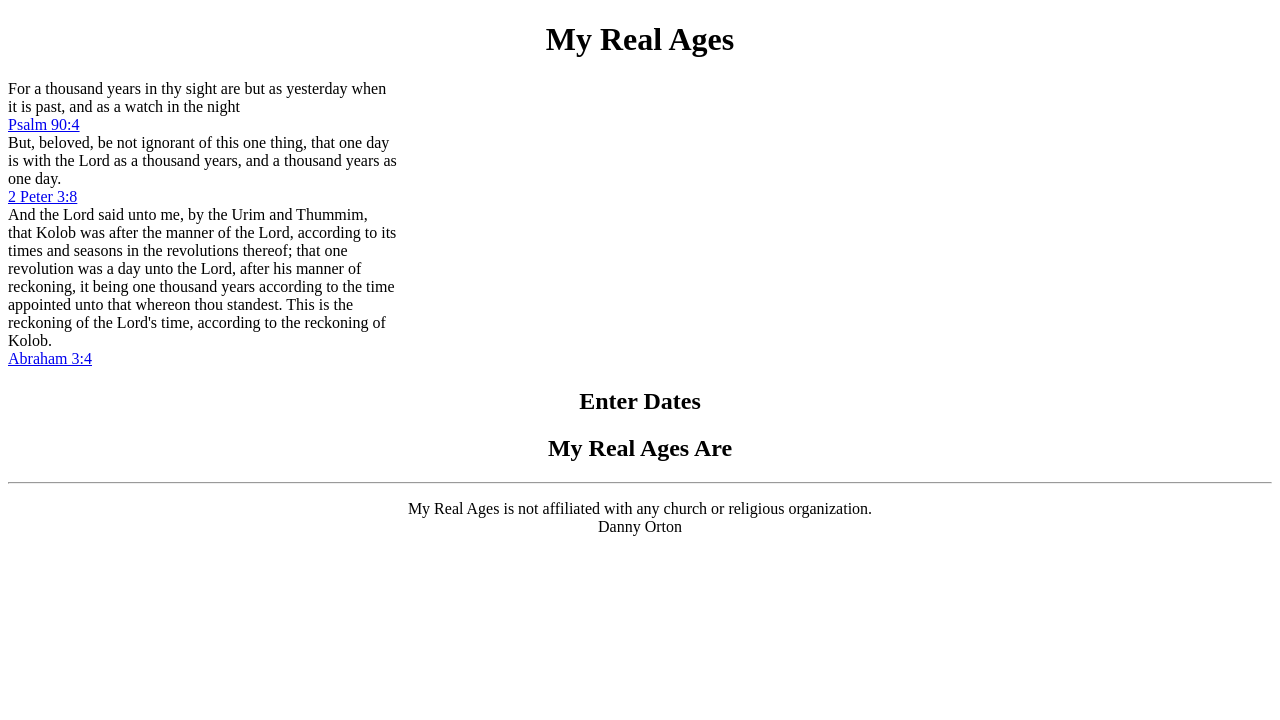
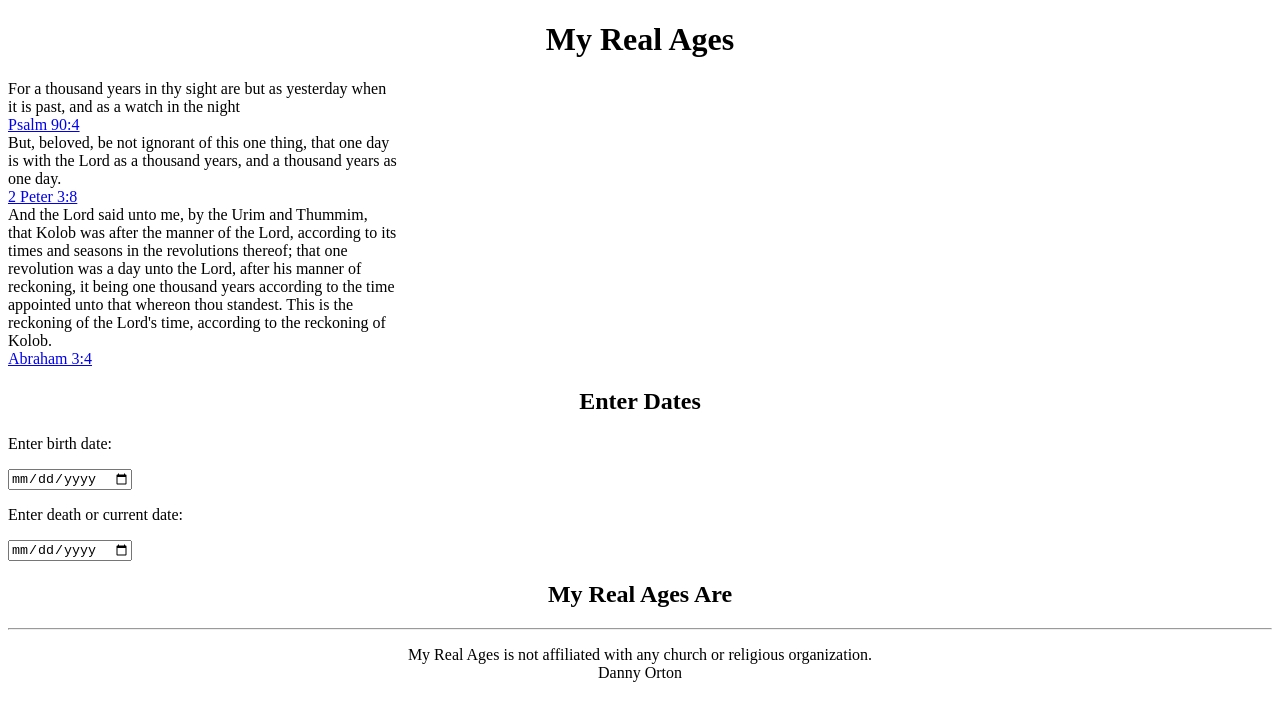
Before and after one commit to dannyvorton/my-real-ages, an Angular app: page / in a window 1280 px wide. Shown: the top 720 px of the page. Built offline with nearby package versions, Linux system fonts and the light colour scheme.

Commit message:
update date component

```diff
--- a/src/app/date/date.component.html
+++ b/src/app/date/date.component.html
@@ -1 +1,11 @@
 <h2>Enter Dates</h2>
+
+<div class="birthRow">
+  <p class="birthColumn">Enter birth date:</p>
+  <input class="birthColumn" type="date" id="birth">
+</div>
+
+<div class="deathRow">
+  <p class="deathColumn">Enter death or current date:</p>
+  <input class="deathColumn" type="date" id="death">
+</div>
--- a/src/styles.css
+++ b/src/styles.css
@@ -4,6 +4,14 @@ h1, h2 {
   text-align: center;
 }
 
+.row {
+  display: flex;
+}
+
+.column {
+  display: flex;
+}
+
 footer {
   text-align: center;
 }
```
